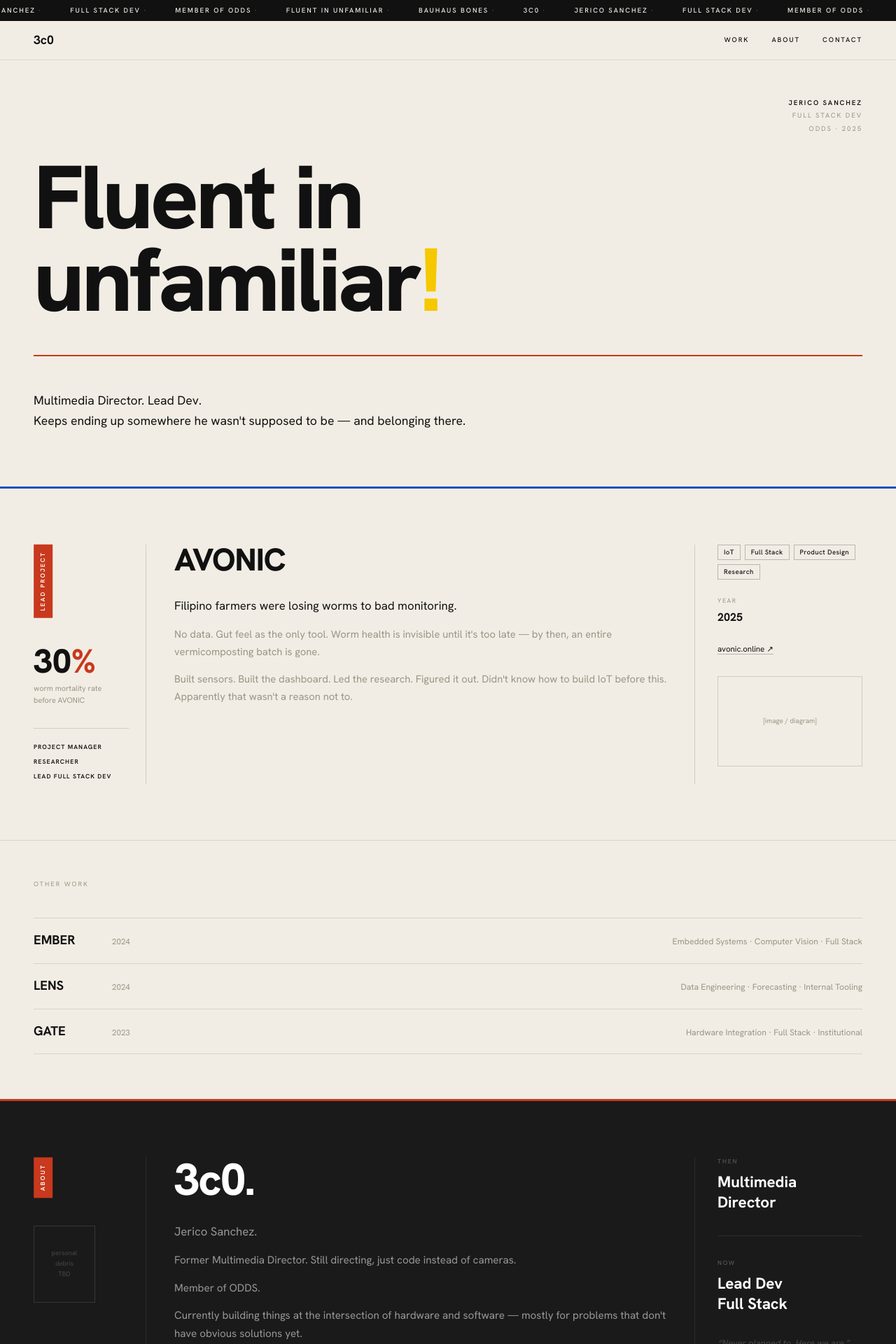
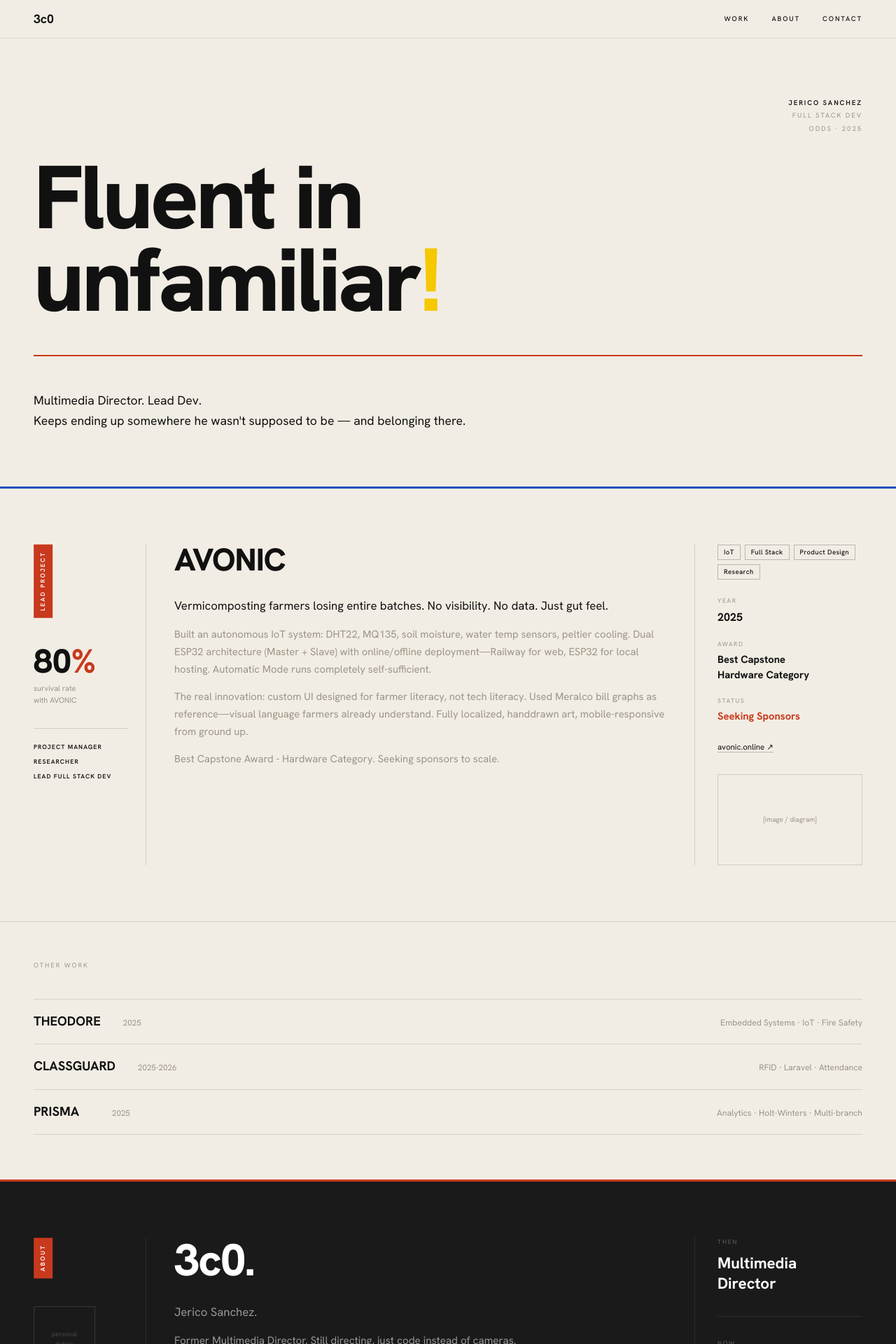
Before and after one commit to 3c0-exe/whois3c0, a Next.js app: page / in a window 1280 px wide. Shown: the top 1920 px of the page at 70% size. Built offline with nearby package versions, Linux system fonts and the light colour scheme.

Commit message:
Updated Project Details

```diff
--- a/src/components/layout/Navbar.tsx
+++ b/src/components/layout/Navbar.tsx
@@ -1,41 +1,8 @@
 "use client";
-
-import { motion } from "framer-motion";
-
-const tickerItems = [
-  "3c0", "JERICO SANCHEZ", "FULL STACK DEV", "MEMBER OF ODDS",
-  "FLUENT IN UNFAMILIAR", "BAUHAUS BONES",
-];
-const tickerLoop = [...tickerItems, ...tickerItems, ...tickerItems];
 
 export default function Navbar() {
   return (
     <header style={{ position: "fixed", top: 0, left: 0, right: 0, zIndex: 100 }}>
-      {/* Ticker */}
-      <div style={{ background: "#111", overflow: "hidden", padding: "8px 0" }}>
-        <motion.div
-          style={{ display: "flex", gap: "40px", whiteSpace: "nowrap" }}
-          animate={{ x: ["0%", "-33.33%"] }}
-          transition={{ duration: 20, repeat: Infinity, ease: "linear" }}
-        >
-          {tickerLoop.map((item, i) => (
-            <span
-              key={i}
-              style={{
-                fontSize: "0.6rem",
-                letterSpacing: "0.2em",
-                fontWeight: 500,
-                color: "#F2EDE4",
-                textTransform: "uppercase",
-                flexShrink: 0,
-              }}
-            >
-              {item} <span style={{ color: "#F5C800", opacity: 0.5 }}>·</span>
-            </span>
-          ))}
-        </motion.div>
-      </div>
-
       {/* Nav */}
       <nav
         style={{
--- a/src/components/sections/Work.tsx
+++ b/src/components/sections/Work.tsx
@@ -5,39 +5,39 @@ import { useRef, useState } from "react";
 
 const otherWork = [
   {
-    code: "EMBER",
-    year: "2024",
-    tags: "Embedded Systems · Computer Vision · Full Stack",
-    problem: "Computer vision systems were slow and inaccurate for real-time embedded applications.",
-    solution: "Optimized inference pipeline with custom model pruning and edge deployment.",
-    stat: "87",
-    statLabel: "% inference speed improvement",
-    roles: ["Lead Dev", "ML Engineer"],
-    projectTags: ["Embedded Systems", "Computer Vision", "Full Stack"],
+    code: "THEODORE",
+    year: "2025",
+    tags: "Embedded Systems · IoT · Fire Safety",
+    problem: "Schools had no real-time fire detection system that could alert admins and emergency services simultaneously.",
+    solution: "ESP32-based fire alarm with 3-sensor verification. Any sensor threshold breach triggers automated voicemail to School Admin; critical levels alert BFP directly.",
+    stat: "3",
+    statLabel: "sensor verification layer",
+    roles: ["Project Manager", "Full Stack Developer"],
+    projectTags: ["Embedded Systems", "IoT", "Fire Safety"],
     link: "#",
   },
   {
-    code: "LENS",
-    year: "2024",
-    tags: "Data Engineering · Forecasting · Internal Tooling",
-    problem: "Data queries took minutes. No real-time insights into pipeline performance.",
-    solution: "Built query aggregation layer with predictive caching and materialized views.",
-    stat: "12",
-    statLabel: "x query speed increase",
-    roles: ["Lead Dev", "Data Engineer"],
-    projectTags: ["Data Engineering", "Forecasting", "Internal Tooling"],
+    code: "CLASSGUARD",
+    year: "2025-2026",
+    tags: "RFID · Laravel · Attendance",
+    problem: "Manual student attendance tracking was time-consuming and error-prone.",
+    solution: "PHP Laravel + ESP32-based RFID attendance system with comprehensive admin and professor dashboards. Real-time tracking, reporting, and student management.",
+    stat: "100",
+    statLabel: "% automated attendance",
+    roles: ["Full Stack Developer"],
+    projectTags: ["RFID", "Laravel", "PHP", "Attendance System"],
     link: "#",
   },
   {
-    code: "GATE",
-    year: "2023",
-    tags: "Hardware Integration · Full Stack · Institutional",
-    problem: "Manual hardware monitoring was unreliable. System downtime went undetected.",
-    solution: "Built end-to-end monitoring dashboard with alerting and automated failover.",
-    stat: "100",
-    statLabel: "% uptime across infrastructure",
-    roles: ["Lead Dev", "Hardware Integration"],
-    projectTags: ["Hardware Integration", "Full Stack", "Institutional"],
+    code: "PRISMA",
+    year: "2025",
+    tags: "Analytics · Holt-Winters · Multi-branch",
+    problem: "Business owners had no unified view of branch performance across locations.",
+    solution: "Multi-branch analytics platform using Holt-Winters forecasting. Single dashboard for business owners, data analysts, admins, and corp employees to track performance metrics.",
+    stat: "∞",
+    statLabel: "scalable to any branch count",
+    roles: ["Full Stack Developer", "Data Engineer"],
+    projectTags: ["Analytics", "Holt-Winters", "Forecasting", "Multi-branch"],
     link: "#",
   },
 ];
@@ -88,10 +88,10 @@ export default function Work() {
 
             <div style={{ marginTop: "32px" }}>
               <div style={{ fontWeight: 800, fontSize: "3rem", color: "#111", lineHeight: 1 }}>
-                30<span style={{ color: "#C8391D" }}>%</span>
+                80<span style={{ color: "#C8391D" }}>%</span>
               </div>
               <p style={{ color: "#9B9486", fontSize: "0.68rem", lineHeight: 1.5, marginTop: "6px" }}>
-                worm mortality rate<br />before AVONIC
+                survival rate<br />with AVONIC
               </p>
             </div>
 
@@ -109,15 +109,16 @@ export default function Work() {
               AVONIC
             </h2>
             <p style={{ fontSize: "1.05rem", color: "#111", lineHeight: 1.7, marginBottom: "14px" }}>
-              Filipino farmers were losing worms to bad monitoring.
+              Vermicomposting farmers losing entire batches. No visibility. No data. Just gut feel.
             </p>
             <p style={{ fontSize: "0.92rem", color: "#9B9486", lineHeight: 1.7, marginBottom: "14px" }}>
-              No data. Gut feel as the only tool. Worm health is invisible until
-              it&apos;s too late — by then, an entire vermicomposting batch is gone.
+              Built an autonomous IoT system: DHT22, MQ135, soil moisture, water temp sensors, peltier cooling. Dual ESP32 architecture (Master + Slave) with online/offline deployment—Railway for web, ESP32 for local hosting. Automatic Mode runs completely self-sufficient.
+            </p>
+            <p style={{ fontSize: "0.92rem", color: "#9B9486", lineHeight: 1.7, marginBottom: "14px" }}>
+              The real innovation: custom UI designed for farmer literacy, not tech literacy. Used Meralco bill graphs as reference—visual language farmers already understand. Fully localized, handdrawn art, mobile-responsive from ground up.
             </p>
             <p style={{ fontSize: "0.92rem", color: "#9B9486", lineHeight: 1.7 }}>
-              Built sensors. Built the dashboard. Led the research. Figured it out.
-              Didn&apos;t know how to build IoT before this. Apparently that wasn&apos;t a reason not to.
+              Best Capstone Award - Hardware Category. Seeking sponsors to scale.
             </p>
           </div>
 
@@ -131,6 +132,10 @@ export default function Work() {
             </div>
             <p style={{ fontSize: "0.55rem", letterSpacing: "0.18em", color: "#9B9486", textTransform: "uppercase", marginBottom: "4px" }}>Year</p>
             <p style={{ fontWeight: 700, color: "#111", marginBottom: "20px" }}>2025</p>
+            <p style={{ fontSize: "0.55rem", letterSpacing: "0.18em", color: "#9B9486", textTransform: "uppercase", marginBottom: "4px" }}>Award</p>
+            <p style={{ fontWeight: 700, color: "#111", marginBottom: "20px", fontSize: "0.92rem" }}>Best Capstone<br />Hardware Category</p>
+            <p style={{ fontSize: "0.55rem", letterSpacing: "0.18em", color: "#9B9486", textTransform: "uppercase", marginBottom: "4px" }}>Status</p>
+            <p style={{ fontWeight: 700, color: "#C8391D", marginBottom: "20px", fontSize: "0.92rem" }}>Seeking Sponsors</p>
             <a href="https://avonic.online" target="_blank" rel="noopener noreferrer" style={{ fontSize: "0.72rem", color: "#111", textDecoration: "none", borderBottom: "1px solid rgba(17,17,17,0.25)" }}>
               avonic.online ↗
             </a>
@@ -217,7 +222,7 @@ export default function Work() {
                       <div style={{ marginTop: "0px" }}>
                         <div style={{ fontWeight: 800, fontSize: "3rem", color: "#111", lineHeight: 1 }}>
                           {project.stat}
-                          <span style={{ color: "#C8391D" }}>%</span>
+                          <span style={{ color: "#C8391D" }}>{project.stat === "∞" ? "" : "%"}</span>
                         </div>
                         <p style={{ color: "#9B9486", fontSize: "0.68rem", lineHeight: 1.5, marginTop: "6px" }}>
                           {project.statLabel}
```
